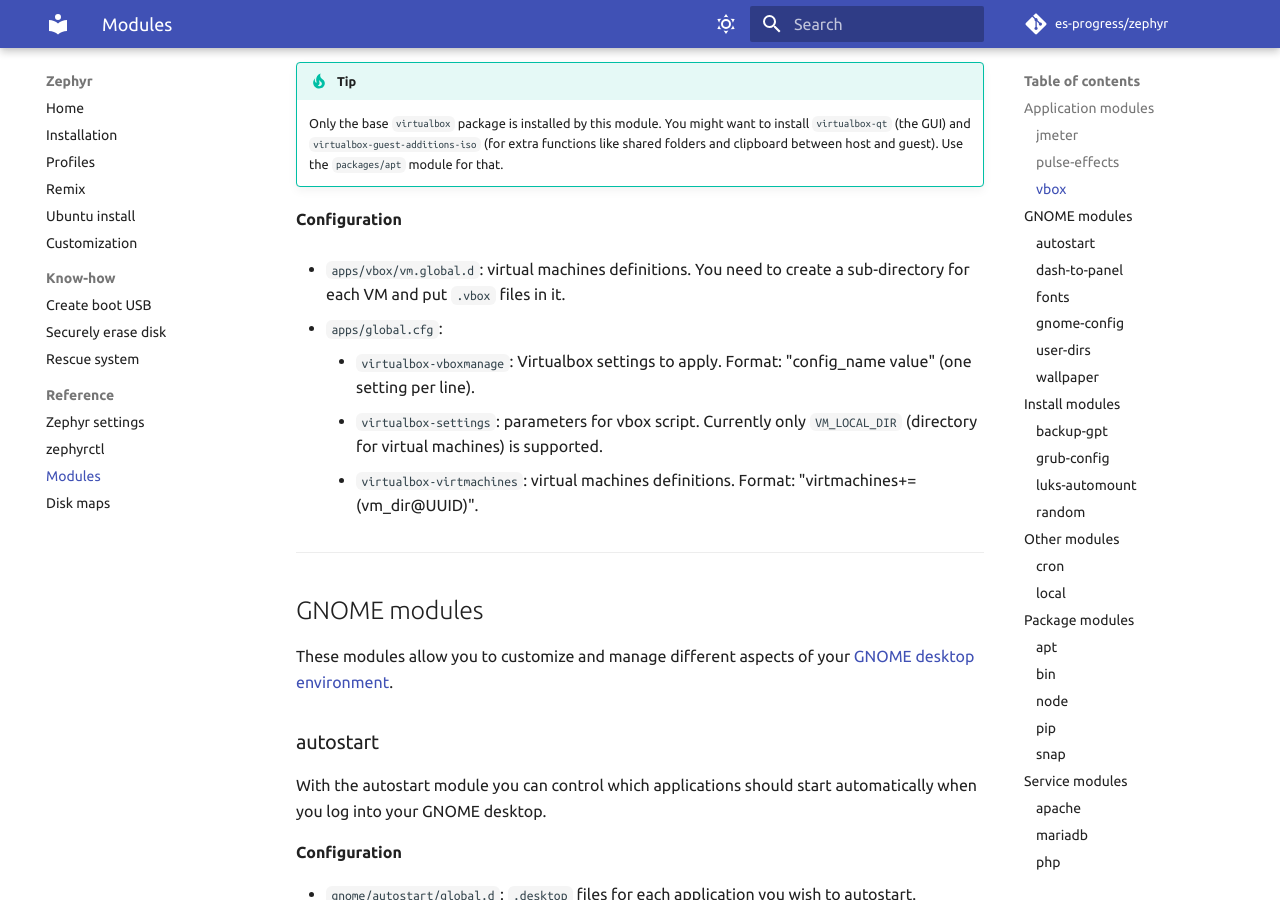
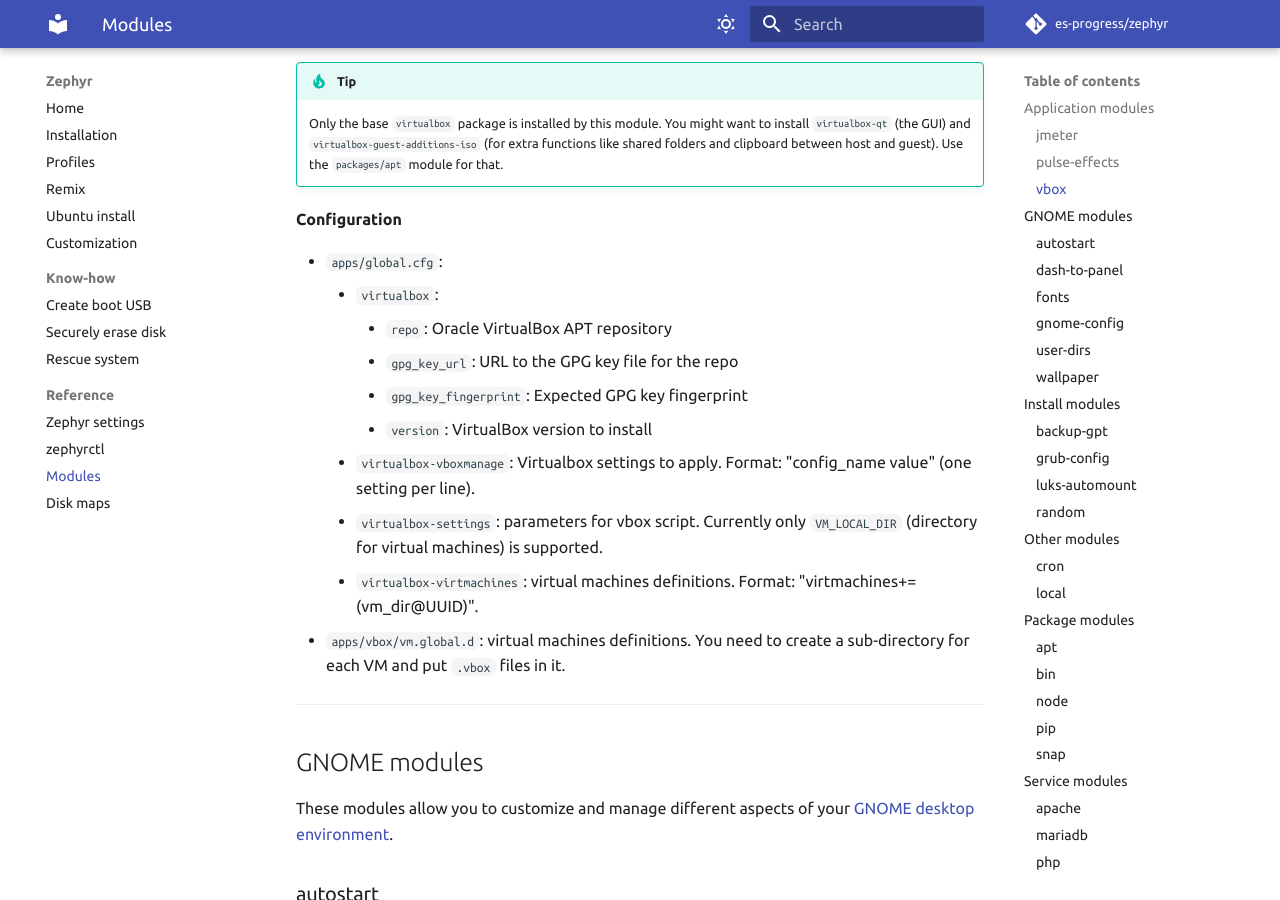
Before and after one commit to es-progress/zephyr, an MkDocs documentation site: the page built from docs/reference/modules.md, in a window 1280 px wide and 900 px high, scrolled down 1716 px. Built offline with MkDocs 1.6.1 and Material for MkDocs 9.7.7, drawn with Linux system fonts in a browser that asks for light colours; emoji names are drawn with the system emoji font; comment, search, counter and statistics services are not loaded.

Commit message:
customize/vbox: install virtualbox from Oracle APT repo

```diff
--- a/docs/reference/modules.md
+++ b/docs/reference/modules.md
@@ -70,12 +70,16 @@ The module is for installation and the configuration of [VirtualBox virtualizati
 
 **Configuration**
 
-- `apps/vbox/vm.global.d`: virtual machines definitions. You need to create a sub-directory for each VM and put `.vbox` files in it.
-
 - `apps/global.cfg`:
+    - `virtualbox`:
+        - `repo`: Oracle VirtualBox APT repository
+        - `gpg_key_url`: URL to the GPG key file for the repo
+        - `gpg_key_fingerprint`: Expected GPG key fingerprint
+        - `version`: VirtualBox version to install
     - `virtualbox-vboxmanage`: Virtualbox settings to apply. Format: "config_name value" (one setting per line).
     - `virtualbox-settings`: parameters for vbox script. Currently only `VM_LOCAL_DIR` (directory for virtual machines) is supported.
     - `virtualbox-virtmachines`: virtual machines definitions. Format: "virtmachines+=(vm_dir@UUID)".
+- `apps/vbox/vm.global.d`: virtual machines definitions. You need to create a sub-directory for each VM and put `.vbox` files in it.
 
 ---
 
```
Also changed, not shown: 2 other files.
